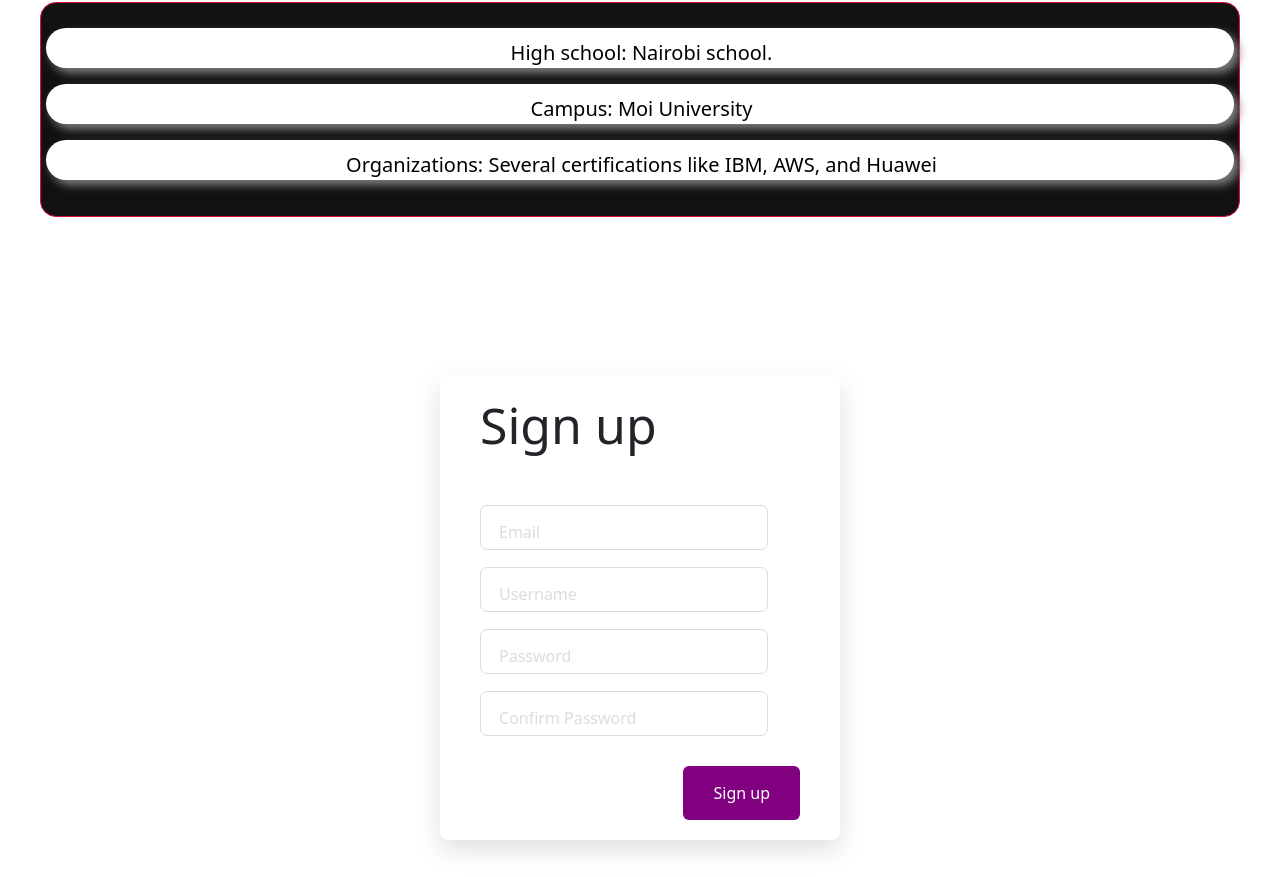
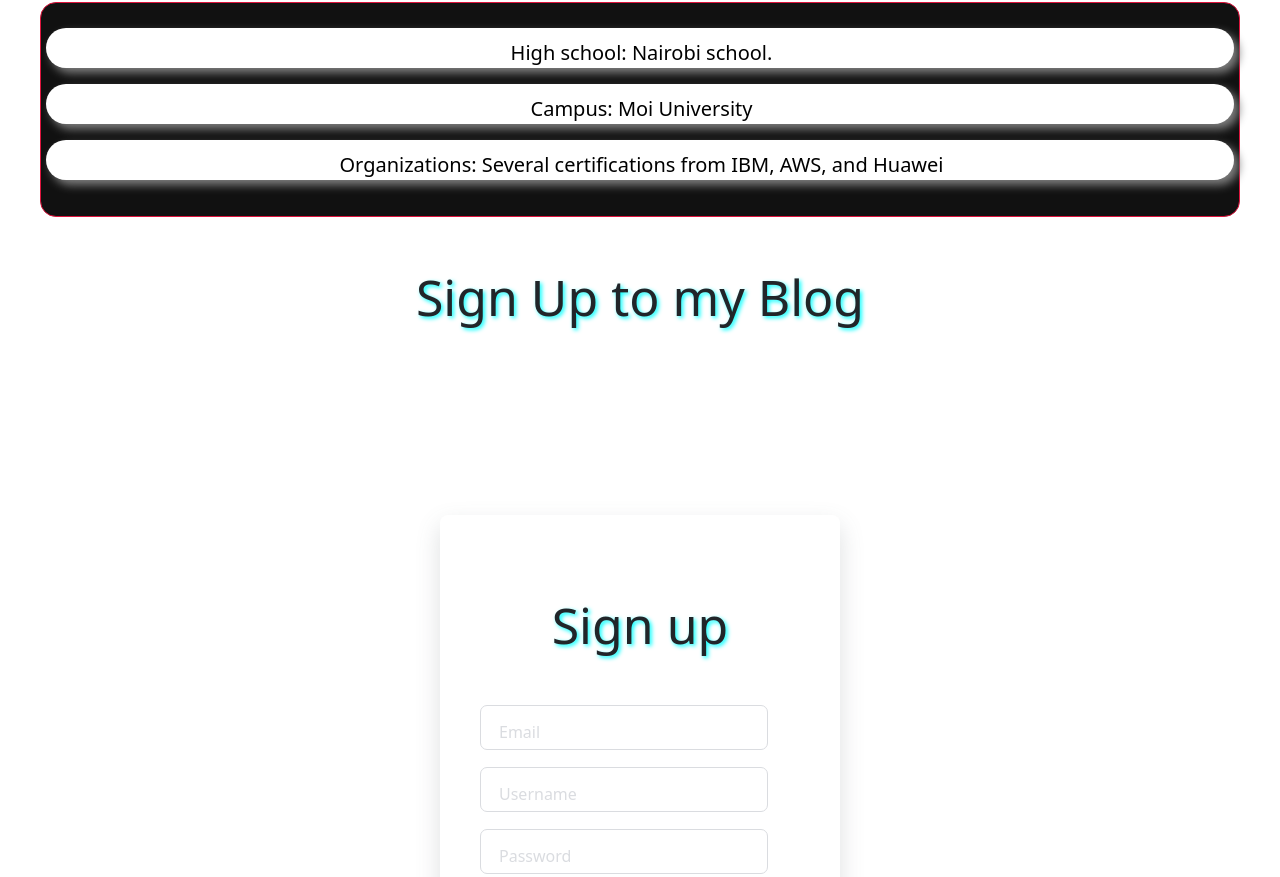
Before and after one commit to kenyansa/Updated-Personal-Profile, a plain HTML site: page index.html in a window 1280 px wide. Shown: the part 1827-2704 px from the top of the page. Drawn offline with nearby package versions, Linux system fonts and the light colour scheme.

Commit message:
correct grammatical errors

```diff
--- a/index.html
+++ b/index.html
@@ -20,7 +20,7 @@
                   <li><a href="#services">Services</a></li>
                   <li><a href="#skills">SKills</a></li>
                   <li><a href="#education">Education</a></li>
-                  <li><a href="#contact">Contact</a></li>
+                  <li><a href="#signup">Sign Up</a></li>
               </ul>
               <div class="menu-btn">
                 <i class="fas fa-bars"></i>
@@ -79,12 +79,13 @@
               <p>
                 High school: Nairobi school.</p>
               <p>Campus: Moi University</p>
-              <p>Organizations: Several certifications like IBM, AWS, and Huawei</p>
+              <p>Organizations: Several certifications from IBM, AWS, and Huawei</p>
             </div>
           </div>
         </div>
       </section>
-      <section class="contact">
+      <section class="signup" id="signup">
+         <h1 class="title">Sign Up to my Blog</h1>
           <div class="signupForm">
           <form action="" class="form">
             <h1 class="title">Sign up</h1>
@@ -113,6 +114,13 @@
           </form>
         </div>
       </section>
+      <section class="footer">
+        <div class="max-width">
+          <footer>
+
+          </footer>
+        </div>
+      </section>
     <script src="script.js"></script>
 </body>
 </html>
--- a/styles.css
+++ b/styles.css
@@ -275,6 +275,7 @@ body{
     background: #fff;
 }
 /* start of the Contact me part */
+
 .signupForm {
     display: flex;
     justify-content: center;
@@ -369,6 +370,11 @@ body{
     font-size: 14px;
     font-weight: 600;
   }
-
+.signup h1{
+    text-align: center;
+    padding-top: 60px;
+    position:relative;
+    text-shadow: 2px 2px 4px aqua;
+}
 
 /* start of the footer section */
```
Lines whose indentation alone changed are shown as unchanged.
